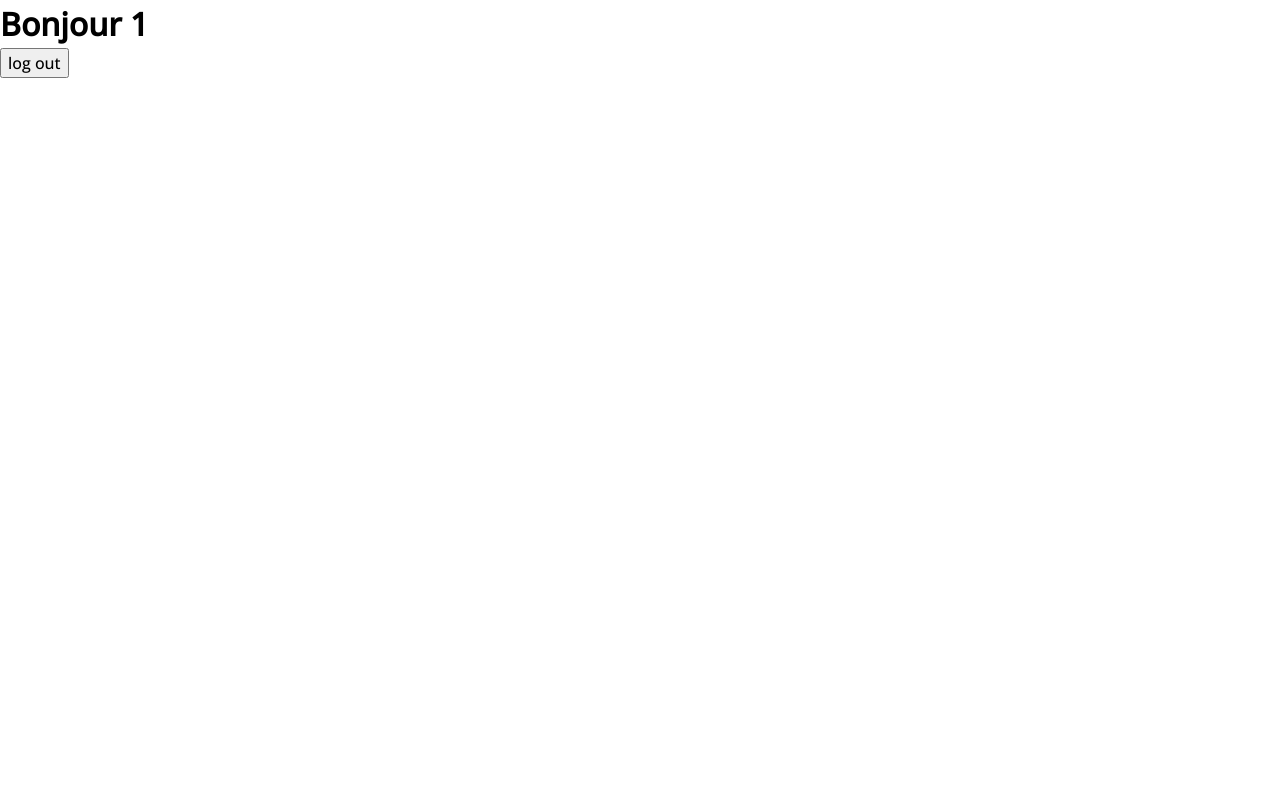
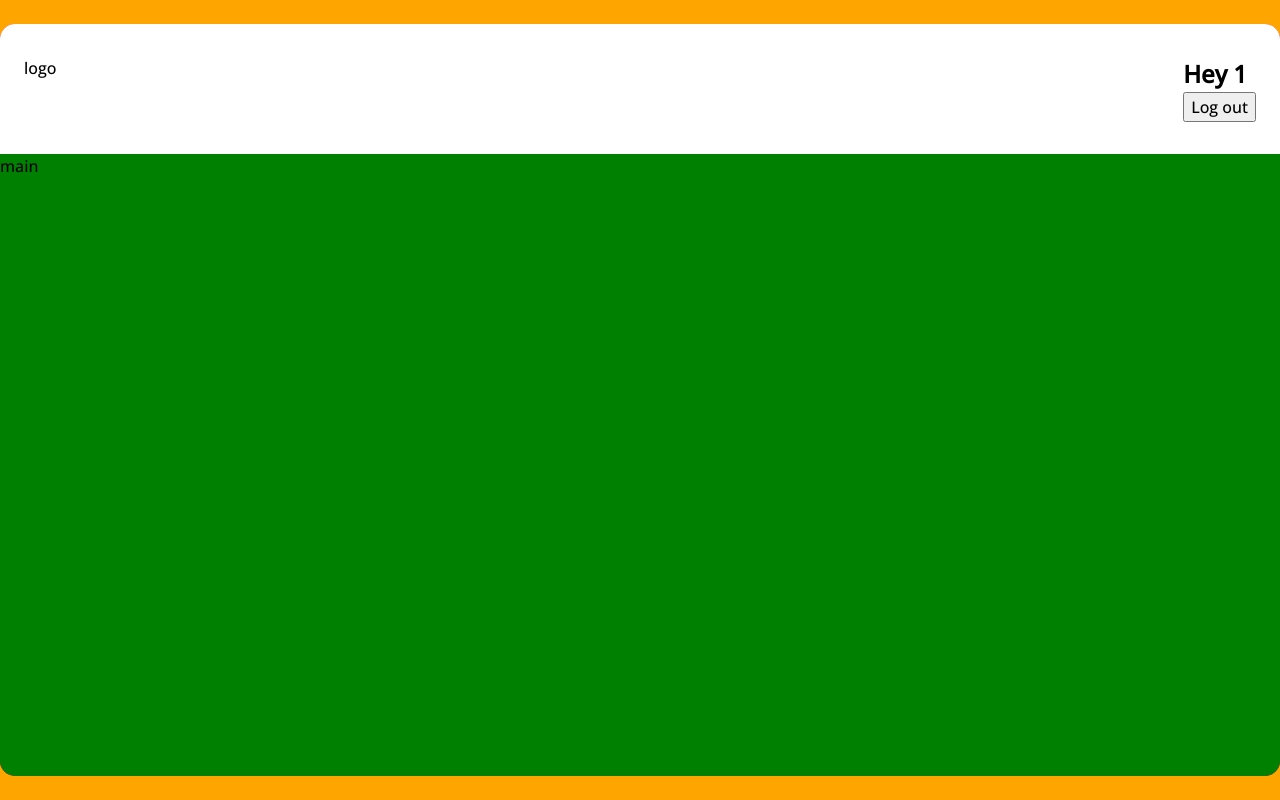
Before and after one commit to maxdnc/crazee-burger, a React (Vite) app: page /order/1 in a window 1280 px wide. Built offline with nearby package versions, Linux system fonts and the light colour scheme.

Commit message:
🚧 F04: ORDER > layout > add container with nav and main

```diff
--- a/src/components/pages/order/OrderPage.jsx
+++ b/src/components/pages/order/OrderPage.jsx
@@ -1,15 +1,77 @@
 import { Link, useParams } from "react-router-dom";
+
+//components
+
+//style
+
+import styled from "styled-components";
+import { theme } from "../../../theme";
+import Logo from "../../reusable-ui/Logo";
 
 const OrderPage = () => {
   const { username } = useParams();
 
   return (
-    <>
-      <h1>Bonjour {username}</h1>
-      <Link to="/">
-        <button>log out</button>
-      </Link>
-    </>
+    <OrderPageStyled>
+      <div className="container">
+        <header>
+          <nav>
+            <div className="right-side">
+              logo
+              {/* <Logo /> */}
+            </div>
+            <div className="left-side">
+              <h1>Hey {username}</h1>
+              <Link to="/">
+                <button>Log out</button>
+              </Link>
+            </div>
+          </nav>
+        </header>
+        <main>main</main>
+      </div>
+    </OrderPageStyled>
   );
 };
+
+const OrderPageStyled = styled.div`
+  background-color: orange;
+  min-height: 100vh;
+  display: flex;
+  justify-content: center;
+  align-items: center;
+
+  .container {
+    background-color: red;
+    max-width: 1400px;
+    margin: 0 auto;
+    width: 100%;
+    height: 94vh;
+    border-radius: ${theme.borderRadius.extraRound};
+    overflow: hidden;
+    display: flex;
+    flex-direction: column;
+
+    header {
+      background-color: white;
+      width: 100%;
+      padding: 2rem 1.5rem;
+
+      nav {
+        display: flex;
+        justify-content: space-between;
+
+        .right-side {
+          /* transform: scale(0.4); */
+        }
+      }
+    }
+
+    main {
+      background-color: green;
+      flex: 1;
+    }
+  }
+`;
+
 export default OrderPage;
```
